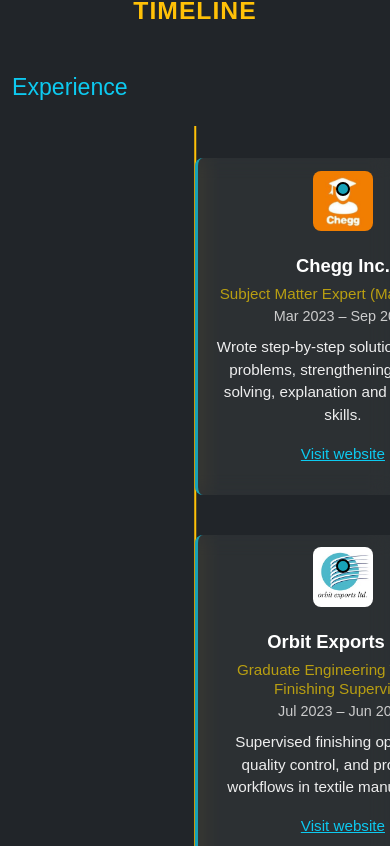
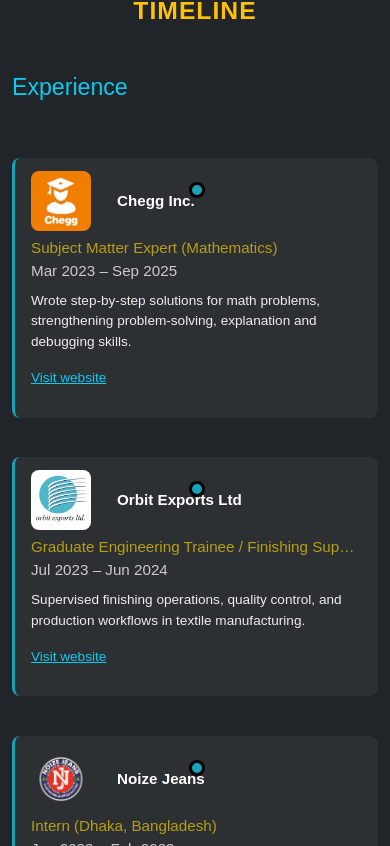
Before and after one commit to Magician3059/rushikeshpatilportfolio, a React (Vite) app: page / in a window 390 px wide. Shown: the part 3058-3904 px from the top of the page. Built offline with nearby package versions, Linux system fonts and the light colour scheme.

Commit message:
Making Timeline: Experience & Education Mobile Responsive

```diff
--- a/src/components/Timeline.css
+++ b/src/components/Timeline.css
@@ -169,23 +169,50 @@
   }
 }
 
+/* ----------------- MOBILE SPECIFIC ----------------- */
 @media (max-width: 576px) {
+  /* Remove vertical timeline line */
   .timeline::before {
-    width: 1.5px; /* even thinner on tiny phones */
+    display: none;
   }
 
-  .timeline-item::after {
-    width: 14px;
-    height: 14px;
-    border: 2px solid #000;
+  /* Make timeline items full width */
+  .timeline-item {
+    width: 100%;
+    left: 0 !important;
+    transform: none !important;
+    text-align: left !important;
+    padding: 0.8rem 1rem;
+    margin-bottom: 1.5rem;
   }
 
-  .timeline-item {
-    padding: 0.8rem 1rem;
+  /* Put everything in one line */
+  .timeline-header {
+    flex-direction: row !important;
+    justify-content: flex-start !important;
+    align-items: center !important;
+    gap: 10px;
+    flex-wrap: wrap;
   }
 
   .timeline-logo {
     width: 50px;
     height: 50px;
+    margin-right: 10px;
+    margin-bottom: 0;
+  }
+
+  .timeline-content h4,
+  .timeline-content h5,
+  .timeline-duration {
+    font-size: 0.95rem;
+    white-space: nowrap;
+    overflow: hidden;
+    text-overflow: ellipsis;
+  }
+
+  .timeline-content p {
+    font-size: 0.85rem;
+    margin-top: 0.25rem;
   }
 }
```
